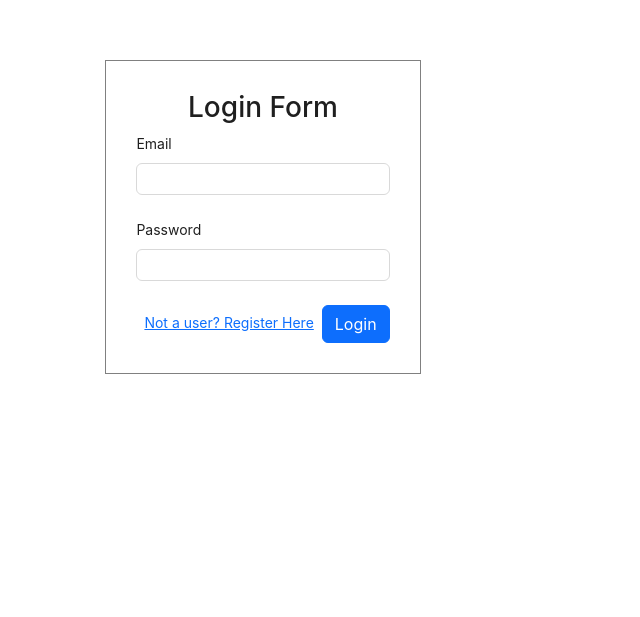
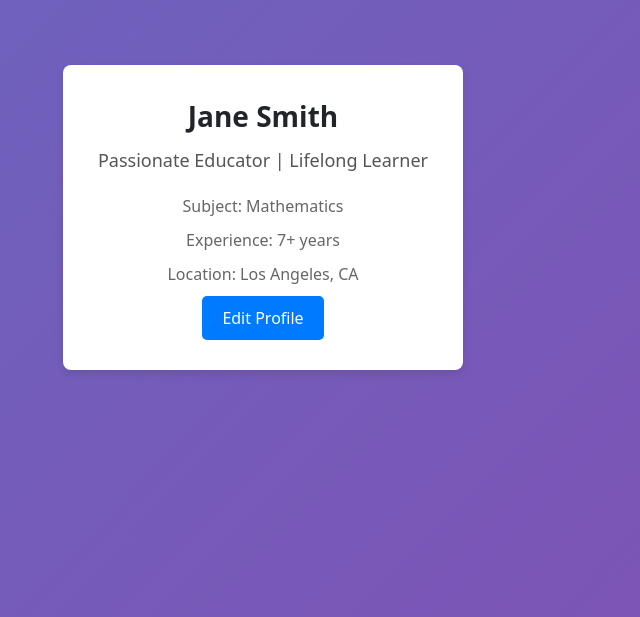
Before and after one commit to Aditya-768/Prachand, a React (Vite) app in the folder Frontend/: page /profile in a window 1280 px wide. Before the commit this address led to /login. Shown: the part 183-800 px from the top of the page, without its empty margins (377-1017 px from the left). Built offline with nearby package versions, Linux system fonts and the light colour scheme; no server answers.

Commit message:
Created Profile Page

```diff
--- a/Frontend/src/App.jsx
+++ b/Frontend/src/App.jsx
@@ -24,7 +24,7 @@ function App() {
         ) : (
           <Routes>
             <Route path="/" element={<HomePage />} />
-            <Route path="/profile" element={<ProtectedRoute><ProfilePage /></ProtectedRoute>} />
+            <Route path="/profile" element={<ProfilePage />} />
             <Route path="/editProfile" element={<ProtectedRoute><EditProfile /></ProtectedRoute>} />
             <Route path="/createPost" element={<ProtectedRoute><CreatePost /></ProtectedRoute>} />
             <Route path="/login" element={<PublicRoute><Login /></PublicRoute>} />
--- a/Frontend/src/pages/ProfilePage.jsx
+++ b/Frontend/src/pages/ProfilePage.jsx
@@ -1,9 +1,22 @@
 import React from 'react'
+import "../styles/ProfileStyles.css"
 
 const ProfilePage = () => {
   return (
-    <div>ProfilePage</div>
-  )
+    <>
+    <div className="ProfileContainer">
+      <div className="ProfileCard">
+        <div className="ProfileName">Jane Smith</div>
+        <div className="ProfileBio">Passionate Educator | Lifelong Learner</div>
+        <div className="ProfileInfo">Subject: Mathematics</div>
+        <div className="ProfileInfo">Experience: 7+ years</div>
+        <div className="ProfileInfo">Location: Los Angeles, CA</div>
+        <button className="EditButton">Edit Profile</button>
+      </div>
+    </div>
+    </>
+
+  );
 }
 
 export default ProfilePage;
--- a/Frontend/src/styles/ProfileStyles.css
+++ b/Frontend/src/styles/ProfileStyles.css
@@ -0,0 +1,86 @@
+
+
+
+
+
+
+
+
+.ProfileContainer {
+  display: flex;
+  justify-content: center;
+  align-items: center;
+  height: 100vh;
+  background-color: #f0f0f0;
+}
+
+.ProfileCard {
+  background-color: #fff;
+  padding: 30px;
+  border-radius: 8px;
+  box-shadow: 0 4px 8px rgba(0, 0, 0, 0.1);
+  text-align: center;
+  width: 400px;
+}
+
+.ProfilePicture {
+  width: 120px;
+  height: 120px;
+  border-radius: 50%;
+  object-fit: cover;
+  margin-bottom: 20px;
+}
+
+.ProfileName {
+  font-size: 28px;
+  font-weight: bold;
+  margin-bottom: 10px;
+}
+
+.ProfileBio {
+  font-size: 18px;
+  color: #555;
+  margin-bottom: 20px;
+}
+
+.ProfileInfo {
+  font-size: 16px;
+  color: #666;
+  margin-bottom: 10px;
+}
+
+.EditButton {
+  background-color: #007bff;
+  color: #fff;
+  border: none;
+  padding: 10px 20px;
+  border-radius: 5px;
+  cursor: pointer;
+  font-size: 16px;
+  transition: background-color 0.3s ease;
+}
+
+.EditButton:hover {
+  background-color: #0056b3;
+}
+.ProfileContainer {
+  display: flex;
+  justify-content: center;
+  align-items: center;
+  height: 100vh;
+  background: linear-gradient(135deg, #3498db, #8e44ad);
+  background-size: 400% 400%;
+  animation: GradientAnimation 15s infinite;
+}
+
+@keyframes GradientAnimation {
+  0% {
+    background-position: 0% 50%;
+  }
+  50% {
+    background-position: 100% 50%;
+  }
+  100% {
+    background-position: 0% 50%;
+  }
+}
```
Also changed, not shown: Frontend/src/pages/profile.jpg (added).
